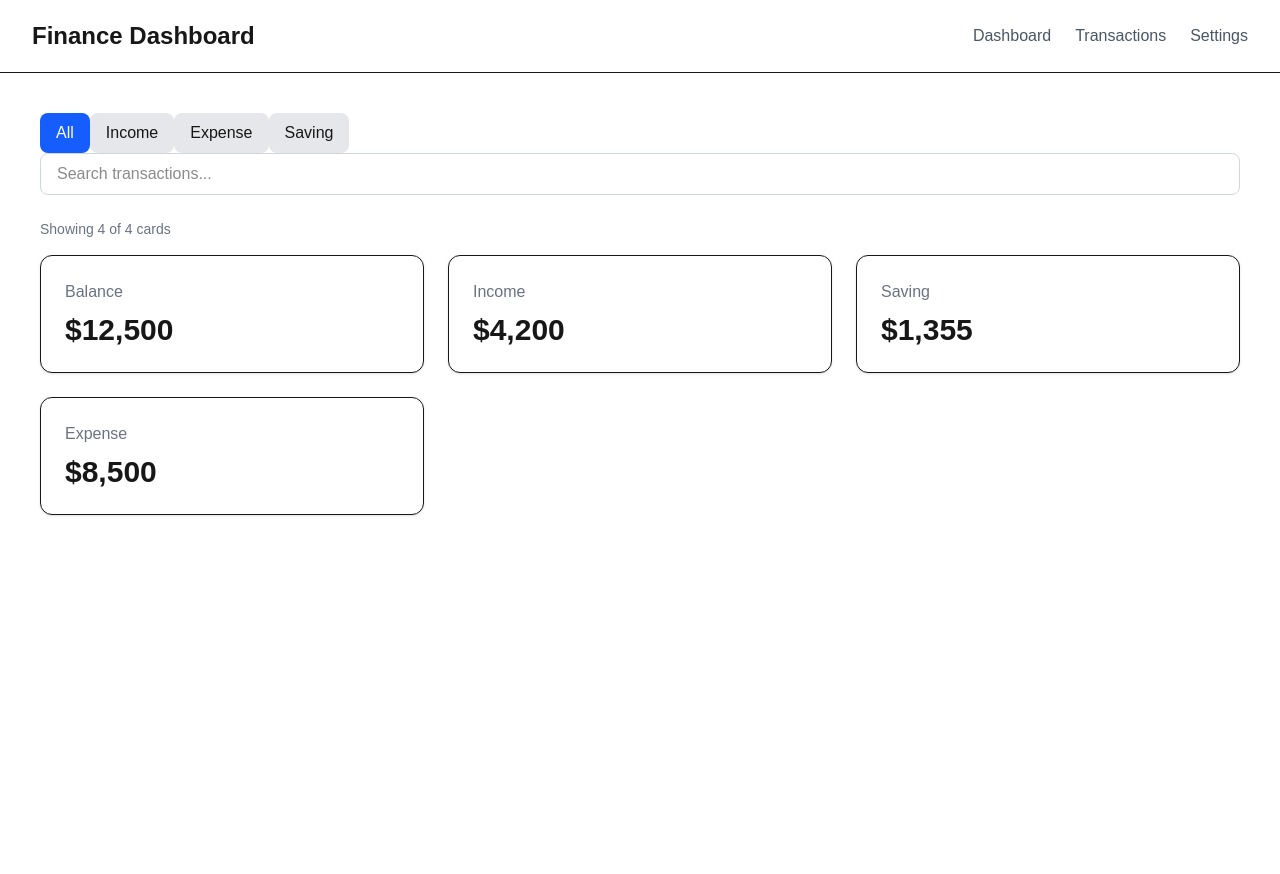
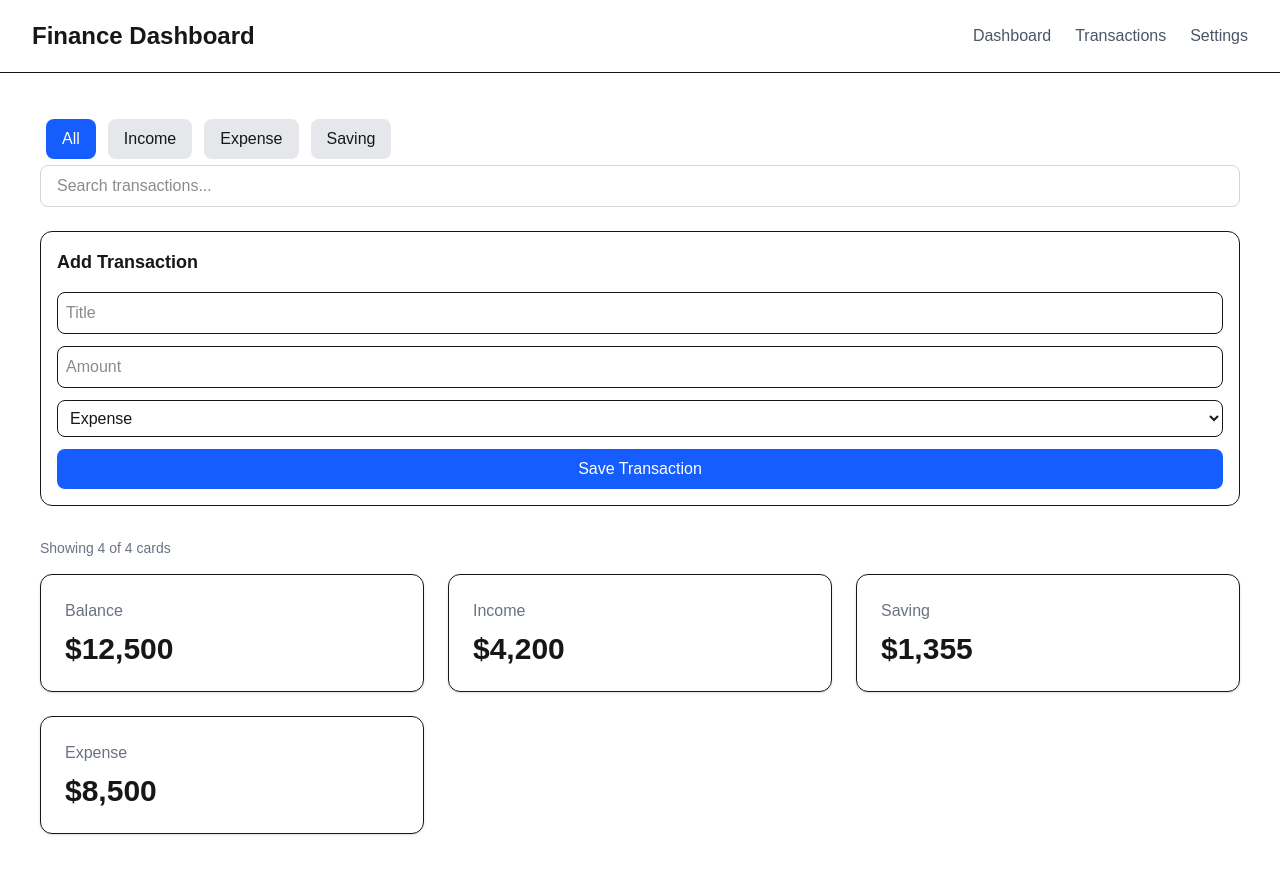
Before and after one commit to anooshasakhaei/finance-dashboard, a Next.js app: page / in a window 1280 px wide. Before the commit the page ends 800 px from the top, so only its background shows below. Built offline with nearby package versions, Linux system fonts and the light colour scheme.

Commit message:
"feat: add transaction form and create functionality

```diff
--- a/app/page.tsx
+++ b/app/page.tsx
@@ -10,7 +10,7 @@ export default function Home() {
   const [search, setSearch] = useState('')
   const [selectedCategory, setSelectedCategory] = useState("All");
 
-  const cards = [
+  const [cards, setCards] = useState([
     {
       title: "Balance",
       amount: "$12,500",
@@ -31,7 +31,13 @@ export default function Home() {
       amount: "$8,500",
       category: "Expense",
     }
-  ];
+  ])
+
+  const [title, setTitle] = useState("");
+  const [amount, setAmount] = useState("");
+  const [category, setCategory] = useState<
+    "Income" | "Expense" | "Saving"
+  >("Expense");
 
   const categories = [
     "All",
@@ -50,6 +56,19 @@ export default function Home() {
         card.category === selectedCategory
     );
 
+  const handleAddTransaction = () => {
+    if (!title || !amount) return
+    const newCard = {
+      title,
+      amount,
+      category,
+    };
+    setCards([...cards, newCard])
+    setTitle('')
+    setAmount('')
+    setCategory("Expense");
+  };
+
   return (
     <>
       <Navbar />
@@ -63,8 +82,8 @@ export default function Home() {
               onClick={() => setSelectedCategory(category)}
               className={
                 selectedCategory === category
-                  ? "rounded-lg bg-blue-600 px-4 py-2 text-white"
-                  : "rounded-lg bg-gray-200 px-4 py-2"
+                  ? "rounded-lg bg-blue-600 px-4 py-2 text-white m-1.5"
+                  : "rounded-lg bg-gray-200 px-4 py-2 m-1.5"
               }
             >
               {category}
@@ -79,6 +98,48 @@ export default function Home() {
           onChange={(e) => setSearch(e.target.value)}
           className="mb-6 w-full rounded-lg border border-gray-300 px-4 py-2 outline-none transition focus:border-blue-500 focus:ring-2 focus:ring-blue-200"
         />
+
+        <div className="mb-8 rounded-xl border p-4">
+          <h3 className="mb-4 text-lg font-semibold">
+            Add Transaction
+          </h3>
+
+          <div className="flex flex-col gap-3">
+
+            <input
+              type="text"
+              value={title}
+              placeholder="Title"
+              onChange={(e) => setTitle(e.target.value)}
+              className="rounded-lg border p-2" />
+
+            <input
+              type="text"
+              placeholder="Amount"
+              value={amount}
+              onChange={(e) => setAmount(e.target.value)}
+              className="rounded-lg border p-2"
+            />
+
+            <select value={category}
+              onChange={(e) => e.target.value}
+              className="rounded-lg border p-2">
+              <option>Income</option>
+              <option>Expense</option>
+              <option>Saving</option>
+            </select>
+
+            <button
+              className="rounded-lg bg-blue-600 p-2 text-white hover:bg-blue-300"
+              onClick={handleAddTransaction}
+            >
+              Save Transaction
+            </button>
+
+
+
+          </div>
+        </div>
 
         <p className="mb-4 text-sm text-gray-500">
           Showing {filteredCards.length} of {cards.length} cards
```
